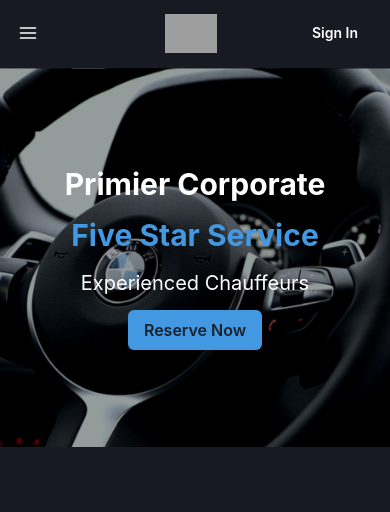
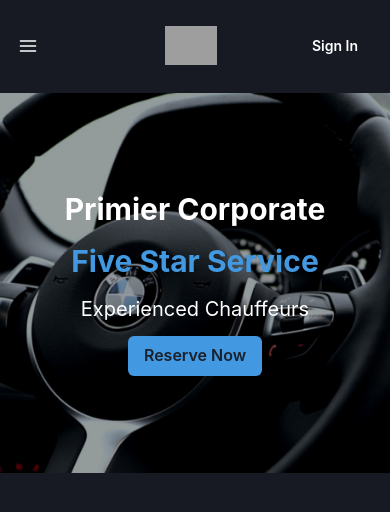
Before and after one commit to lox0131/PremierCorporateWeb, a Next.js app in the folder client/: page / in a window 390 px wide. Shown: the top 512 px of the page. Built offline with nearby package versions, Linux system fonts and the light colour scheme; grey boxes are pictures that could not be loaded.

Commit message:
responsive feat

```diff
--- a/client/Domains/DashBoard.tsx
+++ b/client/Domains/DashBoard.tsx
@@ -5,7 +5,7 @@ interface Props {}
 const DashBoard = (props: Props) => {
   const [isLargerThan] = useMediaQuery("(min-width: 500px)");
   return (
-    <Flex minW="100vw" minH="92vh" bg="gray.900">
+    <Flex minW="100vw" minH={isLargerThan ? "92vh" : "89vh"}bg="gray.900">
       <Flex
         w="100vw"
         h={isLargerThan ? "35vh" : "45vh"}
--- a/client/components/Header.tsx
+++ b/client/components/Header.tsx
@@ -24,7 +24,7 @@ const Header: React.FC = () => {
       <Flex
         bg="gray.900"
         color="white"
-        minH={"8vh"}
+        minH={isLargerThan ? "8vh" : "11vh"}
         py={{ base: 2 }}
         px={{ base: 4 }}
         borderBottom={1}
```
